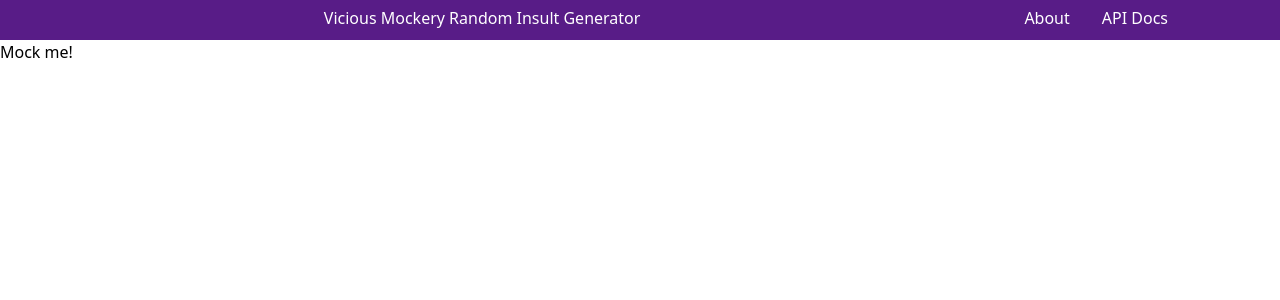
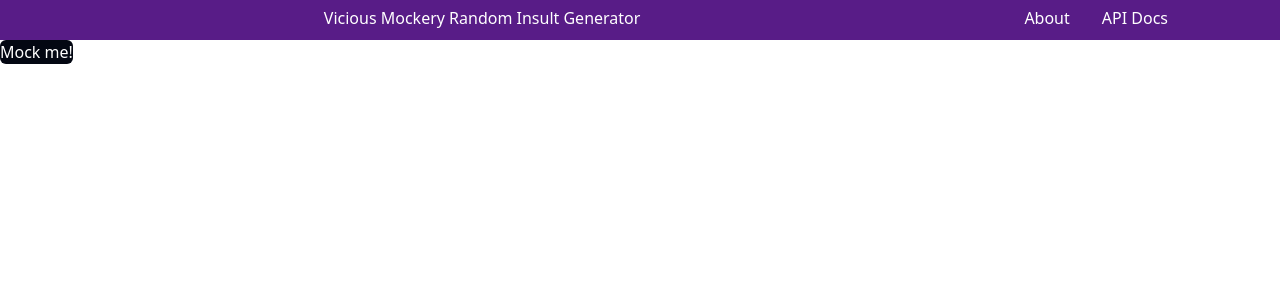
Before and after one commit to lbasken/vicious-mockery-web, a React (Vite) app: page / in a window 1280 px wide. Shown: the top 300 px of the page. Built offline with nearby package versions, Linux system fonts and the light colour scheme; no server answers.

Commit message:
added styles to the Mock button and output text

```diff
--- a/src/pages/HomePage/HomePage.tsx
+++ b/src/pages/HomePage/HomePage.tsx
@@ -34,8 +34,8 @@ export default function HomePage(): any {
 
     return <div>
         <div>
-            <button onClick={onClick}>Mock me!</button>
-            <div>{mock}</div>
+            <button className="bg-gray-950 rounded-md text-white" onClick={onClick}>Mock me!</button>
+            <div className="bg-gray-950 rounded-md w-64 text-center text-white">{mock}</div>
         </div>
     </div>
 }
```
